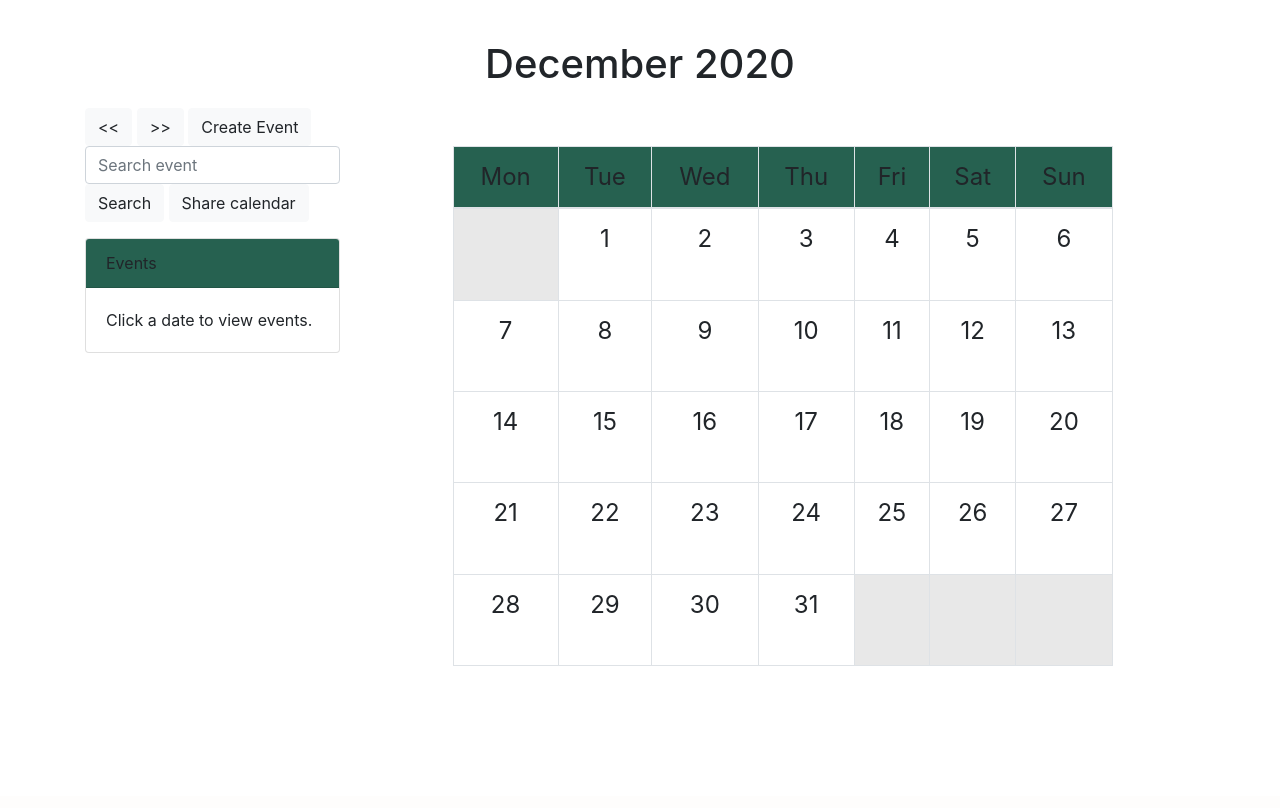
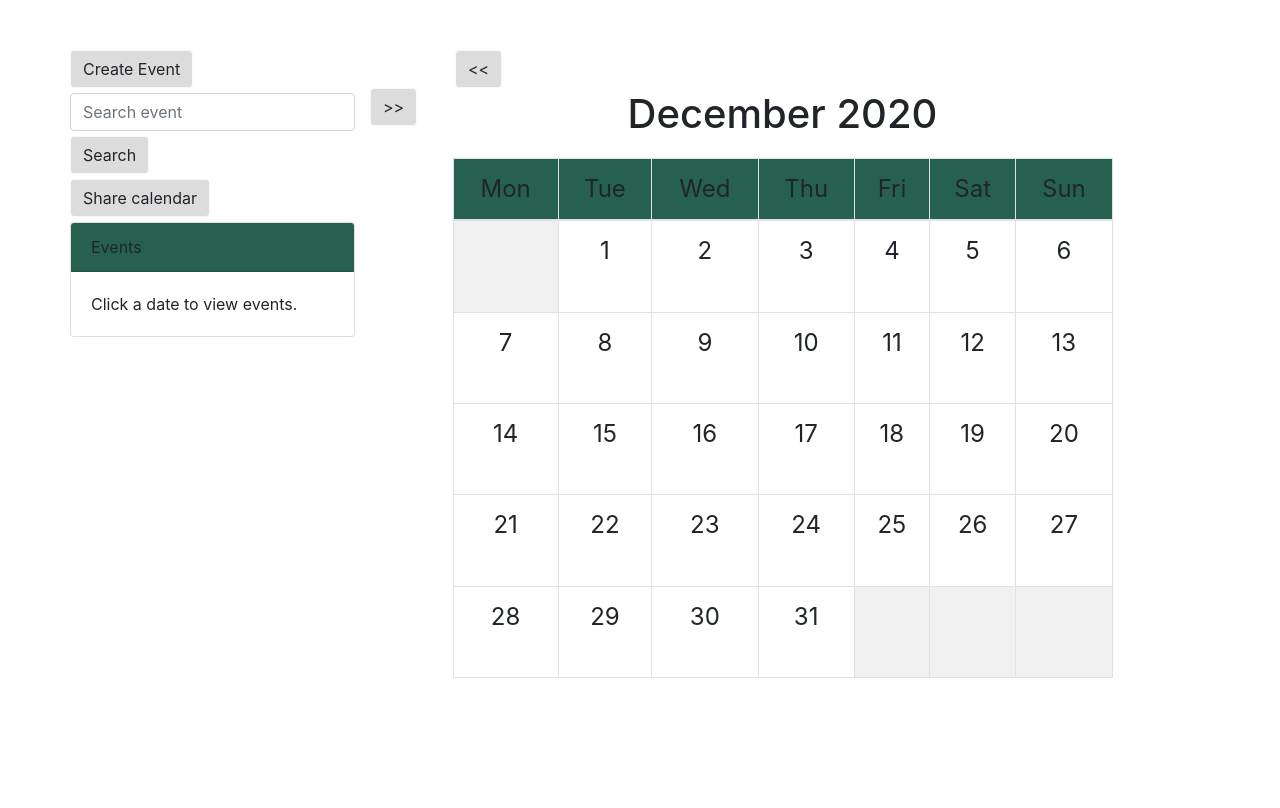
Before and after one commit to hbarrett100/COMP41110-cloud-computing-project, a Flask app: template calendar_app/templates/home.html in a window 1280 px wide. Shown: the part 72-880 px from the top of the page. Before the commit the page ends 738 px from the top, so only its background shows below. Run offline with Flask 2, Linux system fonts and the light colour scheme; the template is opened without the code that fills it: most values are stand-ins (such as "Sample title", 1, 10 or a date in 2020); data that the repository does not hold is empty; some libraries are stand-ins or nearby versions.

Commit message:
tidy up UI and code

```diff
--- a/calendar_app/static/cal.js
+++ b/calendar_app/static/cal.js
@@ -2,16 +2,20 @@
 
     return {
 
+        // populate calendar with any existing events
         populateCalendarWithEvents: function (month, year) {
             // send get request for all events in current month and year
             return $.getJSON("/get_events", { email: email, month: month + 1, year: year })
         },
+
         // new event
         createEvent: function (values) {
             // pass values from form to route in post request
             console.log("inside create event fn");
             return $.post("/create_event", values);
         },
+
+        // get event details for specific date
         getEventOnDate: function (date, month, year) {
             return $.getJSON("/get_events", { email: email, date: date, month: month + 1, year: year })
         },
@@ -35,6 +39,10 @@
         //search for event
         searchEvent: function (search) {
             return $.getJSON("/search_event", {email: email, search: search});
+        },
+
+        getUsers: function() {
+            // send get request for all user emails
         }
     }
 })();
@@ -97,7 +105,6 @@
             counter = 1;
             console.log("counter: " + counter);
 
-            // for (var i = 0; i < 6; i++) {
             while (counter <= daysInMonth) {
                 $('#cal-table').find('tbody').append("<tr></tr>");
                 for (var j = 0; j < 7; j++) {
@@ -123,12 +130,11 @@
 
         },
 
-        // populate event div with details of events
+        // populate event card with details of events
         populateEventCard: function (date, data, search=false) {
             console.log(date);
             console.log("inside event card")
             $("#events-list").html('');
-
 
             // display message if no search results
             if (!search && data.length == 0){
@@ -180,6 +186,7 @@
             });
         },
 
+        // set all day event if checkbox checked
         setAllDayEvent: function () {
             $('#start-timepicker').val("");
             $('#end-timepicker').val("");
@@ -187,7 +194,7 @@
             $('#end-timepicker').prop("disabled", true);
 
         },
-
+        // unset all day event if checkbox unchecked
         unsetAllDayEvent: function () {
             console.log("inside unset")
             $('#start-timepicker').removeAttr("disabled");
@@ -213,23 +220,19 @@
             }
         },
 
-        // mark dates in calendar which have an event
+        // mark dates in calendar which have an event with dot
         markDatesWithEvent: function (events) {
             $(".dot").remove();
-            console.log(events)
             // find table cell with number of date
-            // then add a span with circle in
             var dates = [];
             events.forEach(event => {
                 event_date = event.date.split("-")[0].trim()
                 // if number less than 10 remove zero at start
                 if (event_date.charAt(0) == "0") {
-                    console.log("zero")
                     event_date = event_date.slice(1, 2);
                 }
                 dates.push(event_date)
             });
-            console.log(dates);
             $("#cal-table tr").each(function () {
 
                 $('td', this).each(function () {
@@ -252,6 +255,7 @@
     }
 })();
 
+// main controller which calls methods in requests controller and UI controller
 var controller = (function (rqsCtrl, UICtrl) {
 
     var setupEventListeners = function () {
@@ -374,7 +378,6 @@
             $('#modal-heading').html('Edit Event');
             let thisElem = event.target
             let id = $(thisElem).attr("data-event-id")
-            console.log("IDDDDD: " + id)
             $('#create-event').attr("data-event-id", id);
             let par = $(thisElem).parent();
             let title = par.find(".title").text();
@@ -420,6 +423,7 @@
 
 
     return {
+        // called when page loads
         init: function () {
 
             $(document).ready(function () {
--- a/calendar_app/static/main.css
+++ b/calendar_app/static/main.css
@@ -30,7 +30,6 @@
     cursor: pointer;
 }
 
-
 .table-cell:hover {
     background-color: #E8E8E8;
 }
@@ -42,8 +41,6 @@
  .modal.fade{
     opacity:1;
   }
-  /* .modal-content { background: #E0E0E0 !important; } */
-
 
   /* remove modal transition effect */
   .modal.fade .modal-dialog {
@@ -61,7 +58,6 @@
       display: none;
   }
 
-
   #navbar-cal {
     background-color: #DDAF94;
   }
@@ -74,7 +70,7 @@
     background-color:  #266150;
   }
 
-  .btn-primary, .btn-primary:hover, .btn-primary:active, .btn-primary:visited, .btn-primary:focus, .btn-primary:active:focus {
+.btn-primary, .btn-primary:hover, .btn-primary:active, .btn-primary:visited, .btn-primary:focus, .btn-primary:active:focus {
     background-color: #F4976C;}
 
 
@@ -93,5 +89,49 @@
 }
 
 .empty{
-    background-color: #E8E8E8;
+    background-color: #F0F0F0;
 }
+
+/* login page landing text */
+.landing-text {
+    position: absolute;
+	text-align: center;
+	vertical-align: middle;
+	top: 30%;
+	left: 50%;
+	transform: translate(-50%, -50%);
+	opacity: 1;
+
+}
+
+#enter_email {
+    margin-bottom: 20px;
+}
+
+#login-title {
+    color: #808080;
+}
+
+#prev {
+    margin-left: 85px;
+}
+
+.btn {
+    background-color: #DCDCDC;
+}
+
+#cal-container {
+    margin-top: 50px;
+}
+
+#search-input {
+    margin-bottom: 5px;
+}
+
+.event-btn {
+    margin-bottom: 5px;
+}
+
+#event-card{
+    width: 400px;
+}
--- a/calendar_app/templates/home.html
+++ b/calendar_app/templates/home.html
@@ -1,56 +1,65 @@
 {% extends "layout.html" %}
 {% block content %}
-<div class="container">
+<div class="container" id="cal-container">
   <div class="row">
-    <div class="col-12">
-      <h1 id="month-name"></h1>
+    <div class="col-3">
 
-
-
-
-      <button type="button" class="btn btn-light" id="prev" class="move-month"><<</button>
-      <button type="button" class="btn btn-light" id="next" class="move-month">>></button>
-
-          <button type="button" class="btn btn-light" id="create" data-toggle="modal" data-target="#create-event">Create
+      <!-- create event-->
+      <div class="row">
+        <button type="button" class="btn event-btn btn-light" id="create" data-toggle="modal"
+          data-target="#create-event">Create
           Event</button>
       </div>
+
+      <!-- search event -->
+      <div class="row">
+        <input class="form-control" type="text" placeholder="Search event" aria-label="Search" id="search-input">
+        <button type="button" class="btn event-btn btn-light" id="search">Search</button>
+
       </div>
+
+      <!-- share calendar -->
       <div class="row">
-    <div class="col-3">
-       <!-- share event-->
-       <input class="form-control" type="text" placeholder="Search event" aria-label="Search" id="search-input">
-       <button type="button" class="btn btn-light" id="search">Search</button>
-        <button class="btn btn-light" type="button" data-toggle="collapse" data-target="#collapseExample" aria-expanded="false" aria-controls="collapseExample">
+        <button class="btn event-btn btn-light" type="button" data-toggle="collapse" data-target="#collapseExample"
+          aria-expanded="false" aria-controls="collapseExample">
           Share calendar
         </button>
-      </p>
         <div class="collapse" id="collapseExample">
           <div class="card card-body">
-          <input type="email" class="form-control" id="share_email" aria-describedby="emailHelp" placeholder="Enter email">
+            <input type="email" class="form-control" id="share_email" aria-describedby="emailHelp"
+              placeholder="Enter email">
             <button class="btn btn-light" id="share">Share</button>
             <small id="share-result" class="form-text text-muted"></small>
           </div>
         </div>
+      </div>
 
-
-
-
+      <div class="row">
         <!-- events card -->
-      <div class="card">
+        <div class="card" id="event-card">
           <div class="card-header" id="card-title">
             Events
           </div>
           <div class="card-body" id="event-card">
-
             <ul class="list-group list-group-flush" id='events-list'>
               Click a date to view events.
-
             </ul>
           </div>
         </div>
       </div>
+    </div>
+
     <div class="col-9">
       <!-- calendar table -->
+      <div class="row">
+        <div class="col-3">
+          <button type="button" class="btn btn-light" id="prev" class="move-month"><<</button>
+              <button type="button" class="btn btn-light" id="next" class="move-month">>></button>
+        </div>
+        <div class="col-6">
+          <h1 id="month-name"></h1>
+        </div>
+      </div>
       <div id="table-div">
         <table class="table table-bordered" id="cal-table">
           <thead>
@@ -74,7 +83,8 @@
 
 
 <!-- modal to create event -->
-<div class="modal fade" id="create-event" data-event-id='con' role="dialog" aria-labelledby="exampleModalLabel" aria-hidden="true">
+<div class="modal fade" id="create-event" data-event-id='con' role="dialog" aria-labelledby="exampleModalLabel"
+  aria-hidden="true">
   <div class="modal-dialog" role="document">
     <div class="modal-content">
       <div class="modal-header">
@@ -84,7 +94,6 @@
         </button>
       </div>
       <div class="modal-body">
-        <!-- <input type="text" class="form-control" data-toggle="datepicker" id="date-pick"> -->
         <form>
           <div class="form-group">
             <label for="datepicker">Date:</label>
@@ -117,7 +126,6 @@
             <div class="alert alert-danger" id="title-error" role="alert">
               Event title must be entered
             </div>
-
             <div class="form-group">
               <label for="description">Description: </label>
               <textarea class="form-control" id="description" rows="3"></textarea>
@@ -133,7 +141,6 @@
 </div>
 
 
-
 <script src="{{url_for('static', filename='cal.js')}}"></script>
 
 {% endblock %}
--- a/calendar_app/templates/layout.html
+++ b/calendar_app/templates/layout.html
@@ -1,17 +1,21 @@
 <!DOCTYPE html>
 <html>
+
 <head>
 
     <!-- jQuery library -->
-    <script
-  src="https://code.jquery.com/jquery-3.5.1.min.js"
-  integrity="sha256-9/aliU8dGd2tb6OSsuzixeV4y/faTqgFtohetphbbj0="
+    <script src="https://code.jquery.com/jquery-3.5.1.min.js"
+        integrity="sha256-9/aliU8dGd2tb6OSsuzixeV4y/faTqgFtohetphbbj0=" crossorigin="anonymous"></script>
+    <script src="https://cdnjs.cloudflare.com/ajax/libs/jquery-validate/1.19.1/jquery.validate.min.js"></script>
+    <script src="https://cdnjs.cloudflare.com/ajax/libs/popper.js/1.14.7/umd/popper.min.js"
+        integrity="sha384-UO2eT0CpHqdSJQ6hJty5KVphtPhzWj9WO1clHTMGa3JDZwrnQq4sF86dIHNDz0W1"
         crossorigin="anonymous"></script>
-  <script src="https://cdnjs.cloudflare.com/ajax/libs/jquery-validate/1.19.1/jquery.validate.min.js"></script>
-  <script src="https://cdnjs.cloudflare.com/ajax/libs/popper.js/1.14.7/umd/popper.min.js" integrity="sha384-UO2eT0CpHqdSJQ6hJty5KVphtPhzWj9WO1clHTMGa3JDZwrnQq4sF86dIHNDz0W1" crossorigin="anonymous"></script>
     <!-- bootstrap -->
-  <script src="https://stackpath.bootstrapcdn.com/bootstrap/4.3.1/js/bootstrap.min.js" integrity="sha384-JjSmVgyd0p3pXB1rRibZUAYoIIy6OrQ6VrjIEaFf/nJGzIxFDsf4x0xIM+B07jRM" crossorigin="anonymous"></script>
-<link rel="stylesheet" href="https://maxcdn.bootstrapcdn.com/bootstrap/4.0.0/css/bootstrap.min.css" integrity="sha384-Gn5384xqQ1aoWXA+058RXPxPg6fy4IWvTNh0E263XmFcJlSAwiGgFAW/dAiS6JXm" crossorigin="anonymous">
+    <script src="https://stackpath.bootstrapcdn.com/bootstrap/4.3.1/js/bootstrap.min.js"
+        integrity="sha384-JjSmVgyd0p3pXB1rRibZUAYoIIy6OrQ6VrjIEaFf/nJGzIxFDsf4x0xIM+B07jRM"
+        crossorigin="anonymous"></script>
+    <link rel="stylesheet" href="https://maxcdn.bootstrapcdn.com/bootstrap/4.0.0/css/bootstrap.min.css"
+        integrity="sha384-Gn5384xqQ1aoWXA+058RXPxPg6fy4IWvTNh0E263XmFcJlSAwiGgFAW/dAiS6JXm" crossorigin="anonymous">
 
     <!-- flatpickr -->
     <link rel="stylesheet" href="https://cdn.jsdelivr.net/npm/flatpickr/dist/flatpickr.min.css">
@@ -19,25 +23,24 @@
 
 
 
-    <link rel= "stylesheet" type= "text/css" href= "{{ url_for('static',filename='main.css') }}">
+    <link rel="stylesheet" type="text/css" href="{{ url_for('static',filename='main.css') }}">
 
     <script>
         var email = '{{ user_email }}';
     </script>
 </head>
-<!-- Navigation-->
+<!-- Nav bar-->
 <nav id="navbar-cal" class="navbar navbar-default navbar-expand-lg navbar-dark">
     <div class="container">
         <a class="navbar-brand" href="">CalPal</a>
-
         <ul class="navbar-nav ml-auto my-2">
             <li class="nav-item"><a class="nav-link" href="/login">Logout</a></li>
-
         </ul>
-
     </div>
 </nav>
+
 <body>
     {% block content %} {% endblock  %}
 </body>
+
 </html>
--- a/calendar_app/templates/login.html
+++ b/calendar_app/templates/login.html
@@ -1,9 +1,10 @@
 {% extends "layout.html" %}
 {% block content %}
 
-<div class="container">
+<!-- login -->
+<div class="container" id="login">
     <div class="landing-text">
-        <h1>Cal Pal</h1>
+        <h3 id="login-title">Enter email to login</h3>
         <form name="login" action="/home">
             <label for="inputEmail"></label>
             <input type="email" name="email" id="enter_email" class="form-control" placeholder="Enter Email" required
```
Lines whose indentation alone changed are shown as unchanged.
